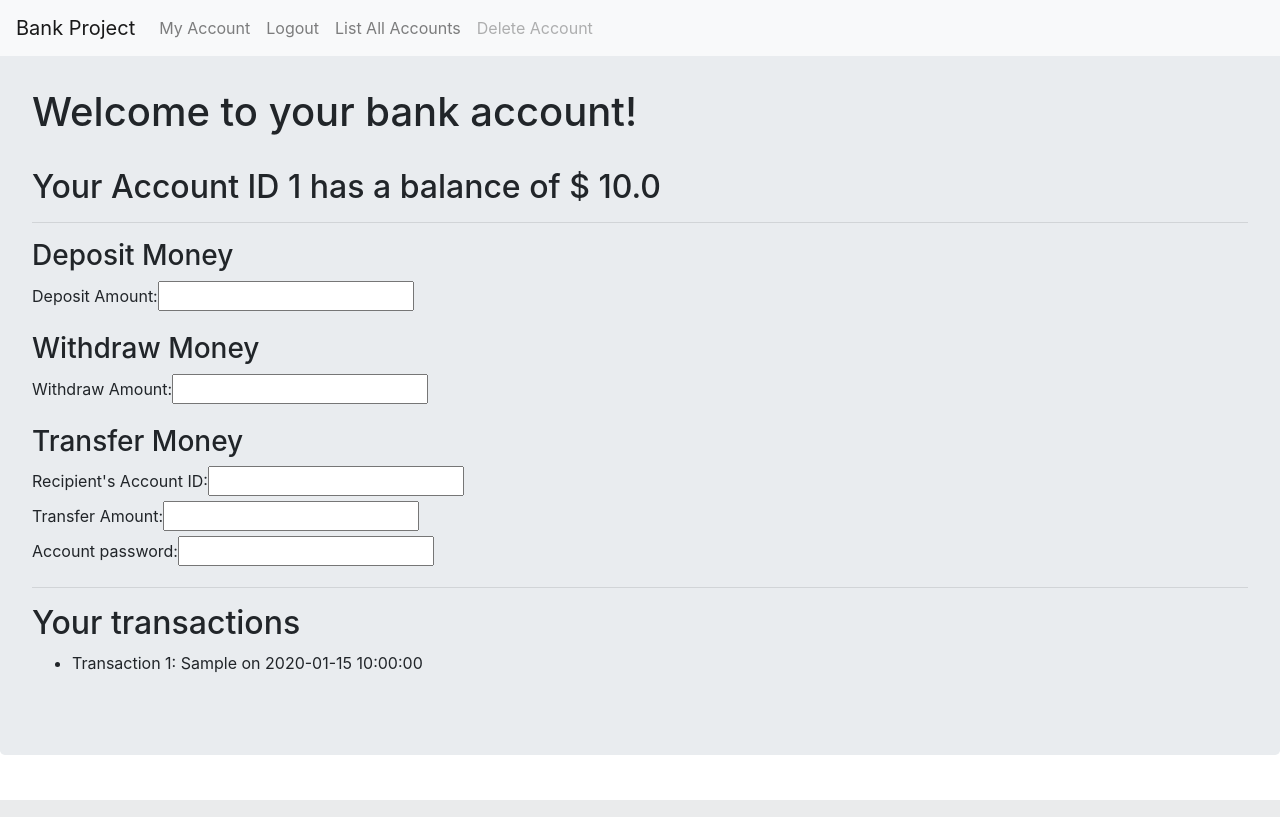
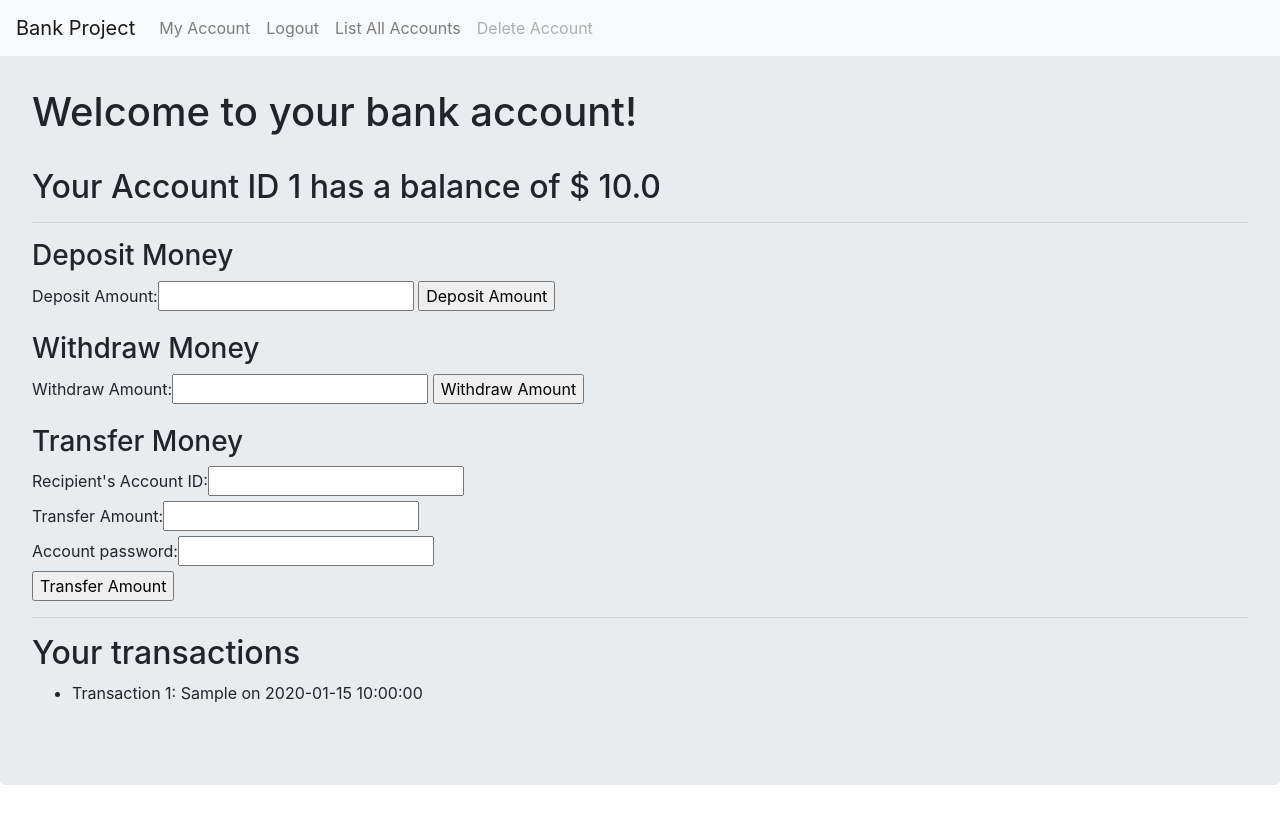
Before and after one commit to Alex-ley/Flask-banking-app, a Flask app: template templates/my_account.html in a window 1280 px wide. Run offline with Flask 2, Linux system fonts and the light colour scheme; the template is opened without the code that fills it: values that come from a table or form of the project are taken from there, others are empty; the visitor is signed in with stand-in values (Sample User, id 1); tables that the repository leaves empty hold one stand-in row (values such as "Sample post"); some libraries are stand-ins or nearby versions.

Commit message:
added changes in submit button names per app.py and forms.py

```diff
--- a/templates/my_account.html
+++ b/templates/my_account.html
@@ -11,13 +11,13 @@
         <form method="POST">
           {{ deposit_form.hidden_tag()}}
           {{ deposit_form.amount.label }}{{ deposit_form.amount() }}
-          {{ deposit_form.submit() }}
+          {{ deposit_form.deposit() }}
         </form>
         <h3>Withdraw Money</h3>
         <form method="POST">
           {{ withdraw_form.hidden_tag()}}
           {{ withdraw_form.amount.label }}{{ withdraw_form.amount() }}
-          {{ withdraw_form.submit() }}
+          {{ withdraw_form.withdraw() }}
         </form>
         <h3>Transfer Money</h3>
         <form method="POST">
@@ -25,7 +25,7 @@
           {{ transfer_form.account_id.label }}{{ transfer_form.account_id() }}<br/>
           {{ transfer_form.amount.label }}{{ transfer_form.amount() }}<br/>
           {{ transfer_form.password.label }}{{ transfer_form.password() }}<br/>
-          {{ transfer_form.submit() }}
+          {{ transfer_form.transfer() }}
         </form>
         <hr>
         <h2>Your transactions</h2>
```
